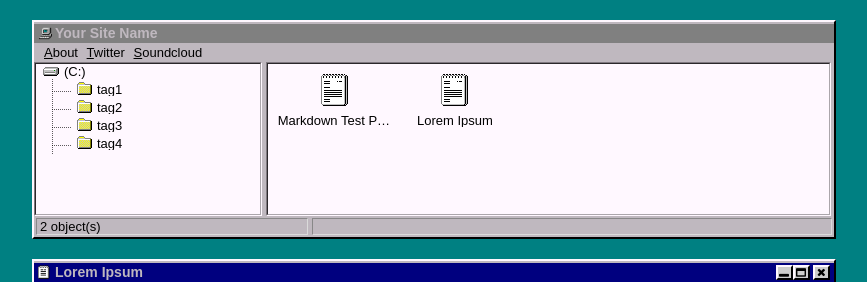
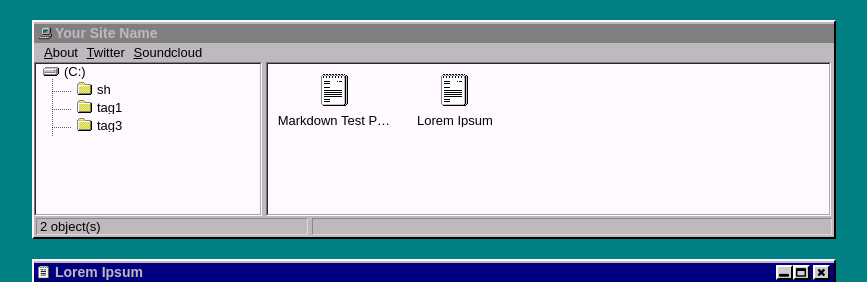
Before and after one commit to cdbca/cdbca.github.io, a Jekyll site: the page built from _posts/2017-08-31-lorem-ipsum.md, in a window 1280 px wide. Shown: the top 282 px of the page, without its empty margins (206-1073 px from the left). Built offline with Jekyll 4.4.1, drawn with Linux system fonts in a browser that asks for light colours.

Commit message:
Update 2017-08-31-lorem-ipsum.md

```diff
--- a/_posts/2017-08-31-lorem-ipsum.md
+++ b/_posts/2017-08-31-lorem-ipsum.md
@@ -1,7 +1,7 @@
 ---
 layout: default
 title: "Lorem Ipsum"
-tags: tag1 tag2 tag3 tag4
+tags: sh
 ---
 
 ## Lorem Ipsum
```
